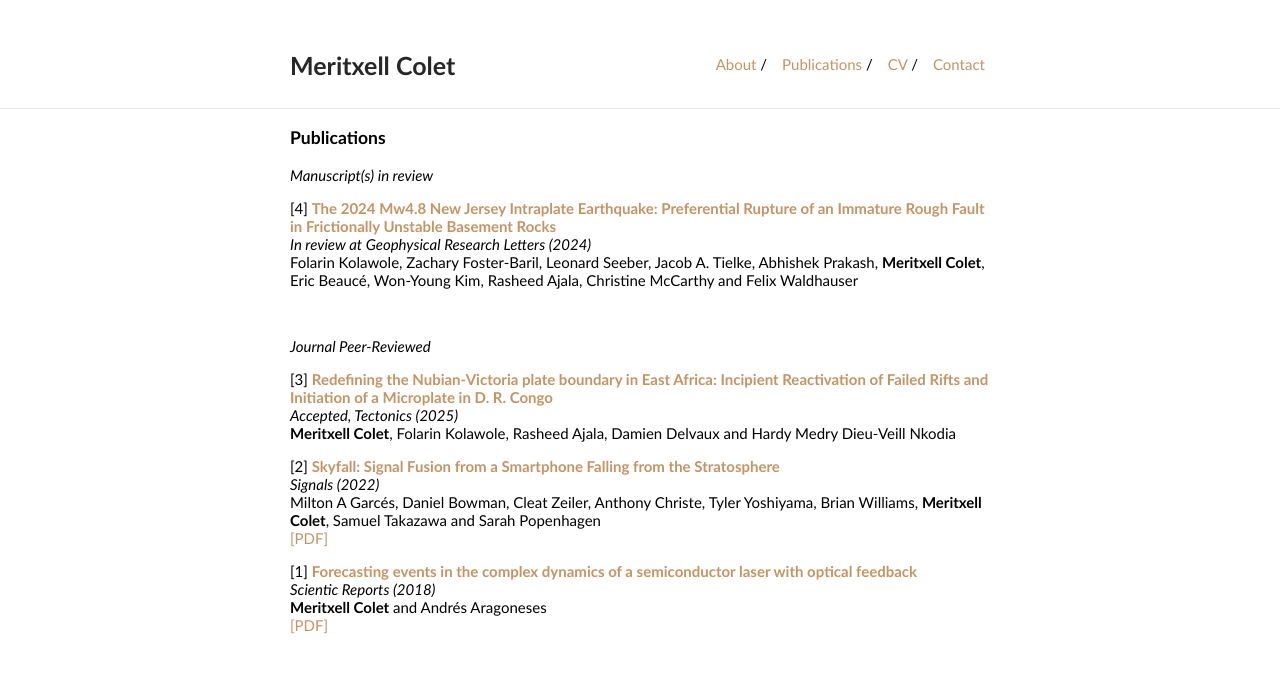
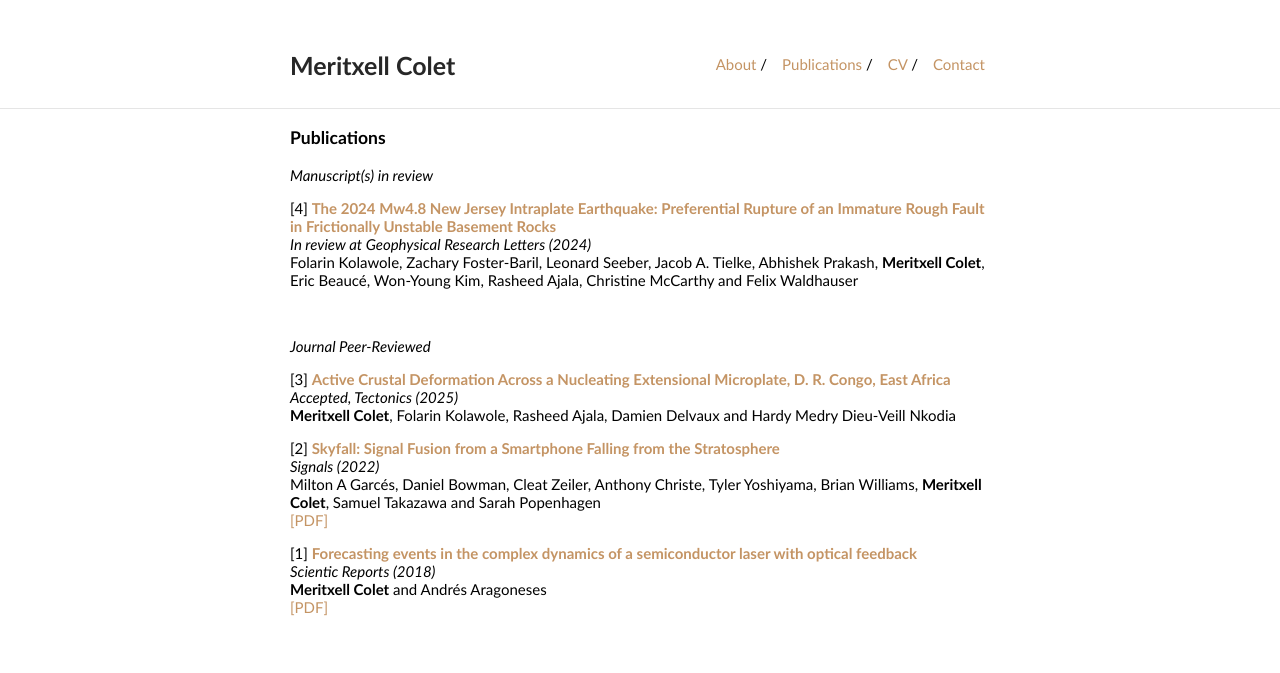
Before and after one commit to MeritxellC/MeritxellC.github.io, a Jekyll site: the page built from publications/publications.md, in a window 1280 px wide. Shown: the top 673 px of the page. Built offline with Jekyll 4.4.1, drawn with Linux system fonts in a browser that asks for light colours.

Commit message:
mini update

```diff
--- a/publications/publications.md
+++ b/publications/publications.md
@@ -21,7 +21,7 @@ Folarin Kolawole, Zachary Foster-Baril, Leonard Seeber, Jacob A. Tielke, Abhishe
 <p><i>Journal Peer-Reviewed</i></p>
 
 <p>
-[3] <b><a href="https://essopenarchive.org/users/857884/articles/1259439-active-crustal-deformation-across-a-nucleating-extensional-microplate-d-r-congo-east-africa?commit=b82447a2ff499eb05055bb700b32f4c54617af3d">Redefining the Nubian-Victoria plate boundary in East Africa: Incipient Reactivation of Failed Rifts and Initiation of a Microplate in D. R. Congo</a></b>
+[3] <b><a href="https://essopenarchive.org/users/857884/articles/1259439-active-crustal-deformation-across-a-nucleating-extensional-microplate-d-r-congo-east-africa?commit=b82447a2ff499eb05055bb700b32f4c54617af3d">Active Crustal Deformation Across a Nucleating Extensional Microplate, D. R. Congo, East Africa</a></b>
 <br>
 <i>Accepted, Tectonics (2025)</i>
 <br>
```
